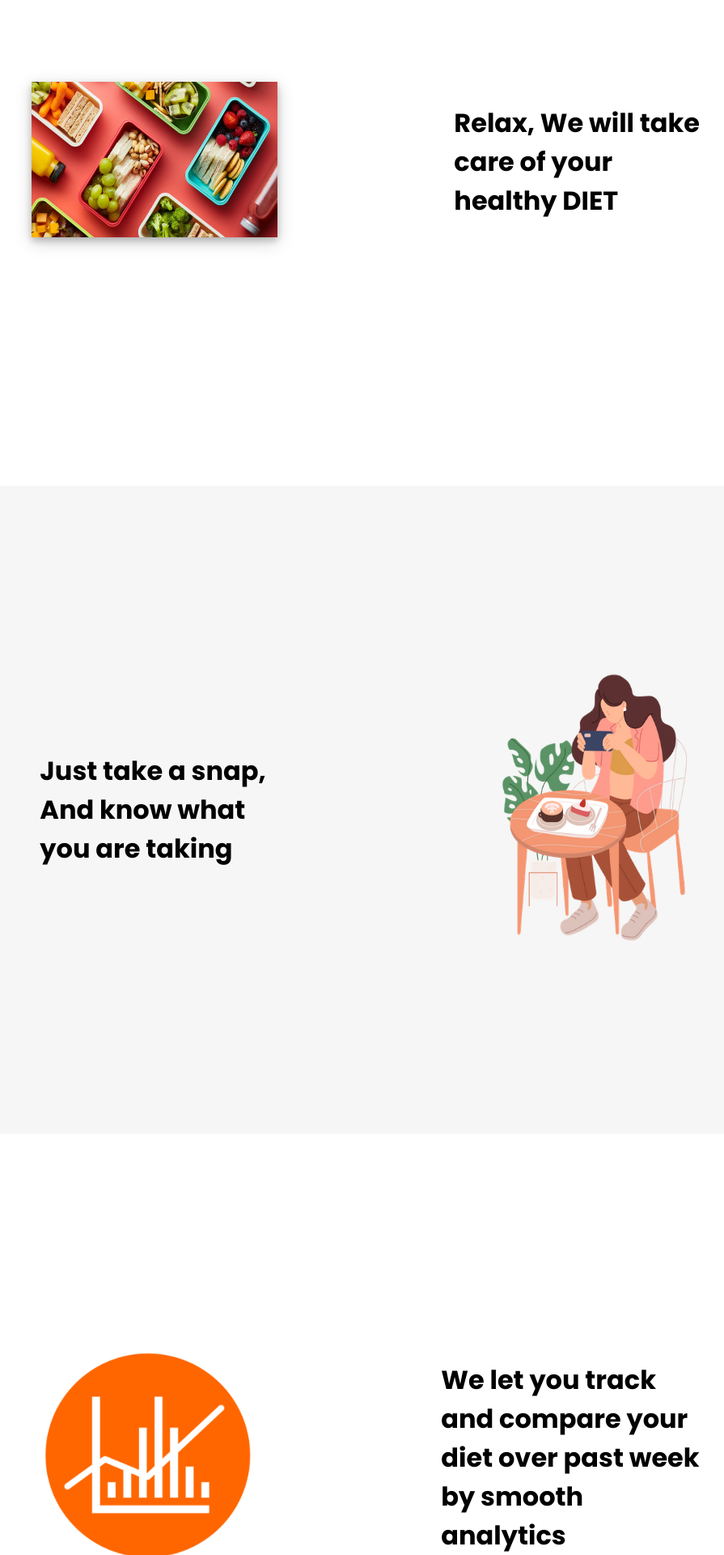
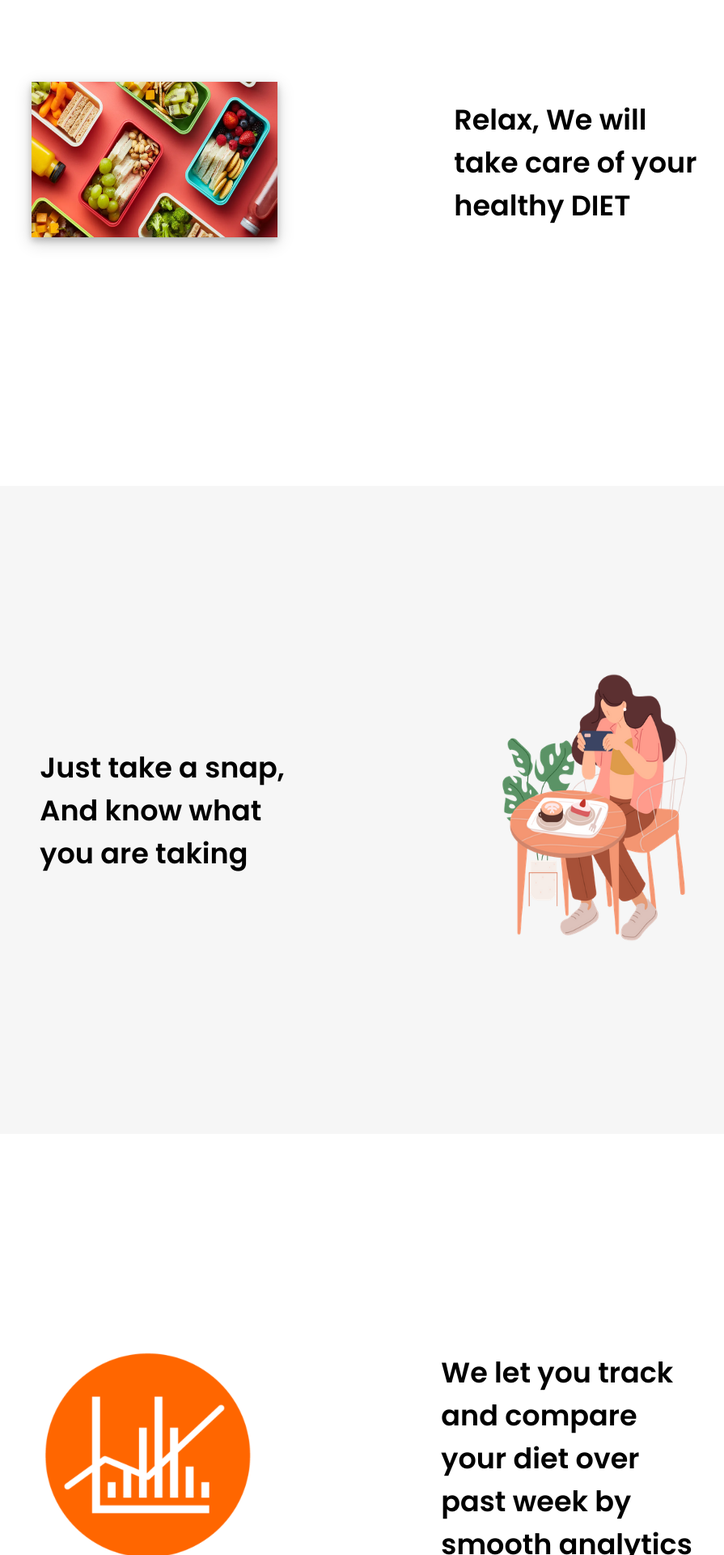
Before and after one commit to partheev/nutrition-assistant-webapp, a React (Create React App) app in the folder frontend/: page / in a window 1280 px wide. Shown: the part 1000-2920 px from the top of the page at 81% size, without its empty margins (180-1075 px from the left). Built offline with nearby package versions, Linux system fonts and the light colour scheme; a web font is replaced by a local one.

Commit message:
home page font styles changed

```diff
--- a/frontend/src/pages/Home/About.js
+++ b/frontend/src/pages/Home/About.js
@@ -14,17 +14,6 @@ const imgVariants = {
     transition: {
       type: 'spring',
       duration: 1,
-    },
-  },
-}
-const textVariants = {
-  // offscreen: {
-  //   scale: 0,
-  // },
-  onscreen: {
-    // scale: 1,
-    transition: {
-      type: 'spring',
     },
   },
 }
@@ -51,25 +40,17 @@ const About = () => {
             alt=""
           ></motion.img>
         </motion.div>
-        <motion.h1
-          variants={textVariants}
-          className={styles.text}
-          style={{ width: '20rem' }}
-        >
+        <motion.div className={styles.text}>
           Relax, We will take care of your healthy DIET
-        </motion.h1>
+        </motion.div>
       </div>
       <div
         className={`${styles.why} ${styles.rev}`}
         style={{ backgroundColor: '#f6f6f6' }}
       >
-        <motion.h1
-          className={styles.text}
-          variants={textVariants}
-          style={{ width: '20rem' }}
-        >
+        <motion.div className={styles.text}>
           Just take a snap, And know what you are taking
-        </motion.h1>
+        </motion.div>
 
         <motion.div
           initial="offscreen"
@@ -103,14 +84,10 @@ const About = () => {
             alt=""
           ></motion.img>
         </motion.div>
-        <motion.h1
-          variants={textVariants}
-          className={styles.text}
-          style={{ width: '20rem' }}
-        >
+        <motion.div className={styles.text}>
           We let you track and compare your diet over past week by smooth
           analytics
-        </motion.h1>
+        </motion.div>
       </div>
     </div>
   )
--- a/frontend/src/styles/home.module.css
+++ b/frontend/src/styles/home.module.css
@@ -21,6 +21,11 @@
     justify-content: space-evenly;
     align-items: center;
   }
+  .text {
+    width: 20rem;
+    font-size: 35px;
+    font-weight: 600;
+  }
   .servicetext {
     width: 32rem;
   }
@@ -35,7 +40,7 @@
 }
 @media only screen and (max-width: 670px) {
   .why {
-    height: 80vh;
+    height: 90vh;
     display: flex;
     align-items: center;
     flex-direction: column;
@@ -45,7 +50,11 @@
     flex-direction: column-reverse;
   }
   .text {
-    margin-top: 70px;
+    width: 18rem;
+    margin-top: 30px;
+    font-size: 26px;
+    font-weight: 600;
+    text-align: center;
   }
   .diet_img {
     width: 70%;
```
